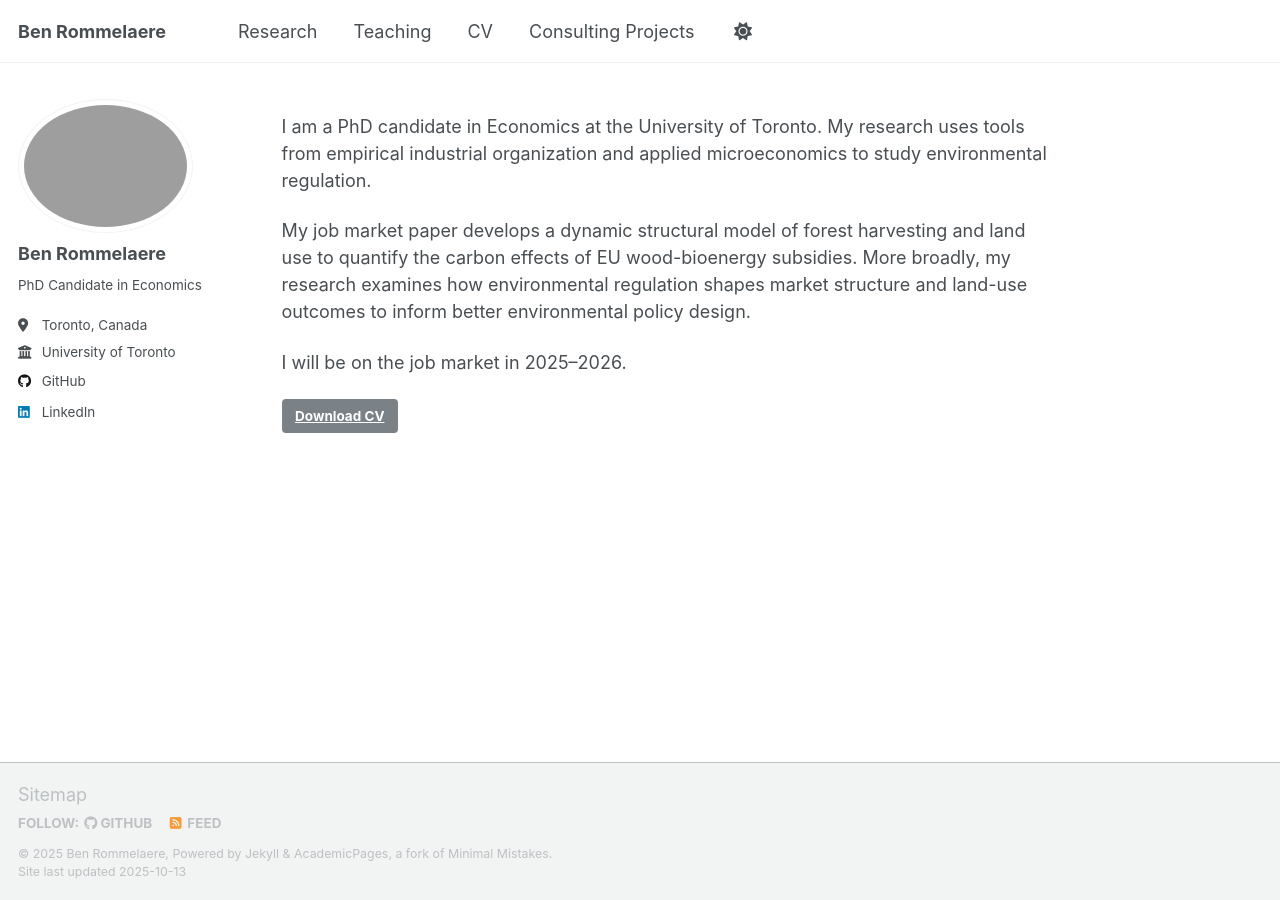
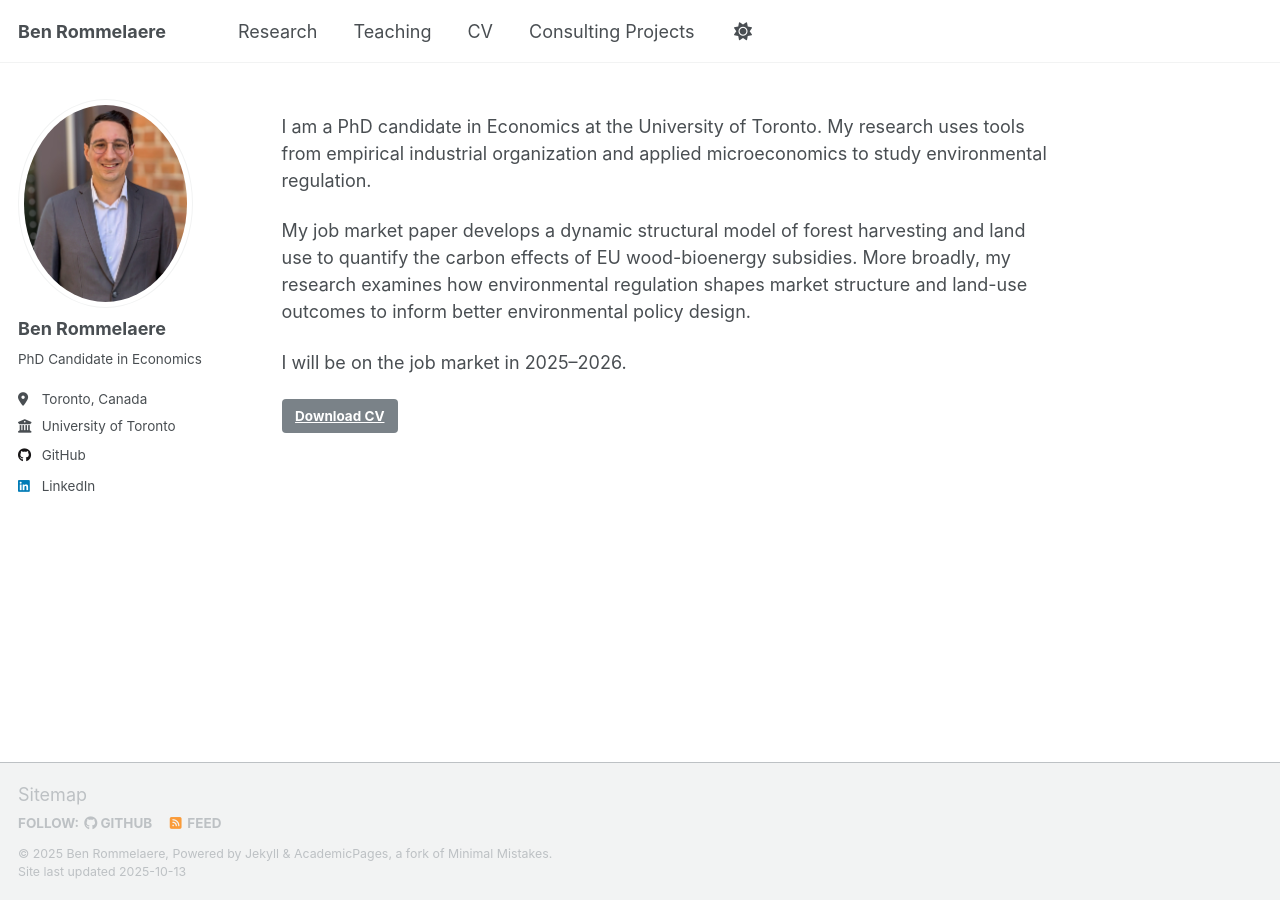
Before and after one commit to brommelaere/brommelaere.github.io, a Jekyll site: the page built from _pages/about.md, in a window 1280 px wide. Built offline with Jekyll 4.4.1, drawn with Linux system fonts in a browser that asks for light colours; a script that is not in the unit is left out.

Commit message:
Update _config.yml

```diff
--- a/_config.yml
+++ b/_config.yml
@@ -11,7 +11,7 @@ repository               : "yourusername/yourusername.github.io" # CHANGE: Repla
 
 # Site Author
 author:
-  avatar           : "profile.jpg"
+  avatar           : "profile.jpeg"
   name             : "Ben Rommelaere"
   bio              : "PhD Candidate in Economics"
   location         : "Toronto, Canada"
```
